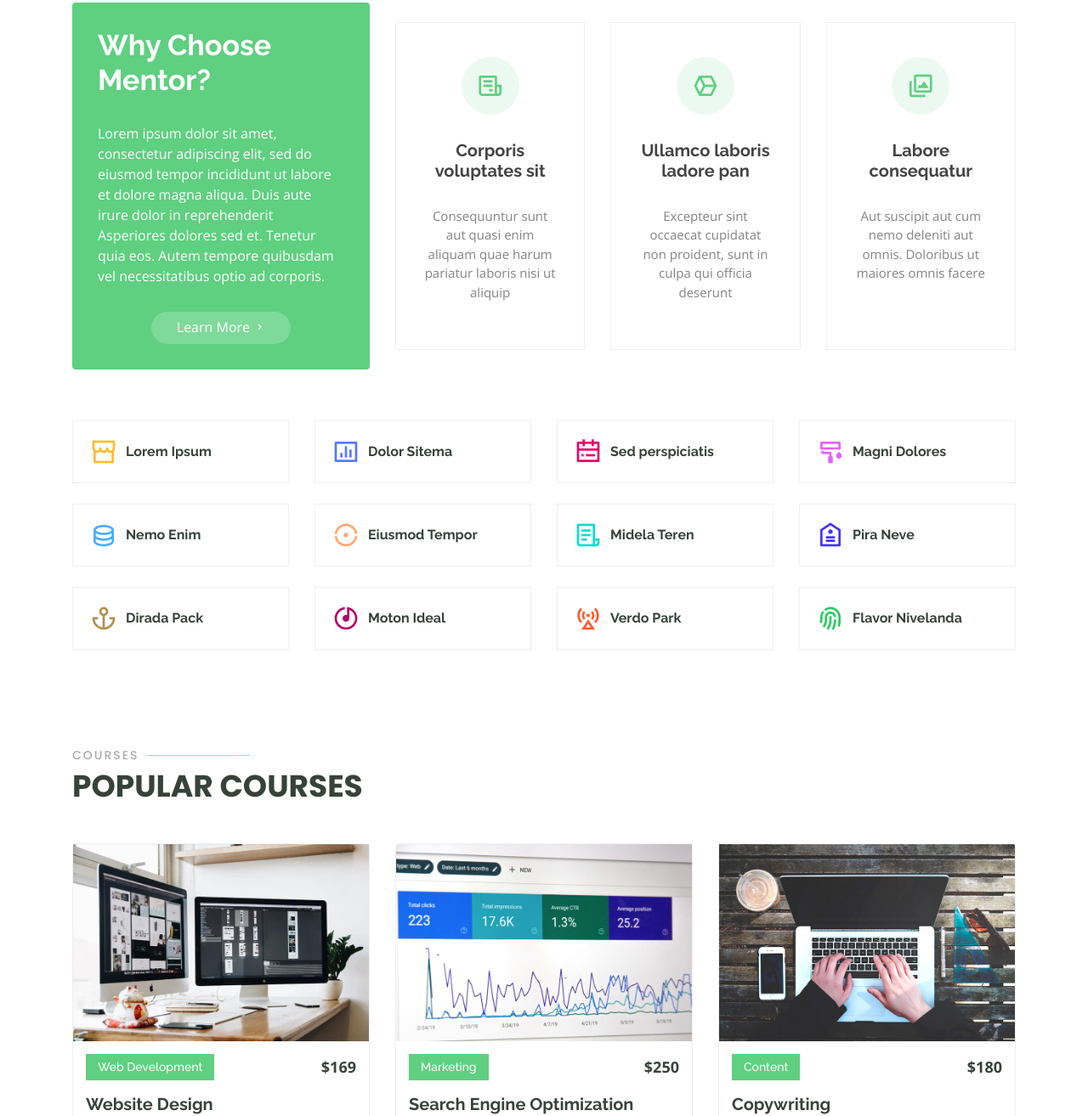
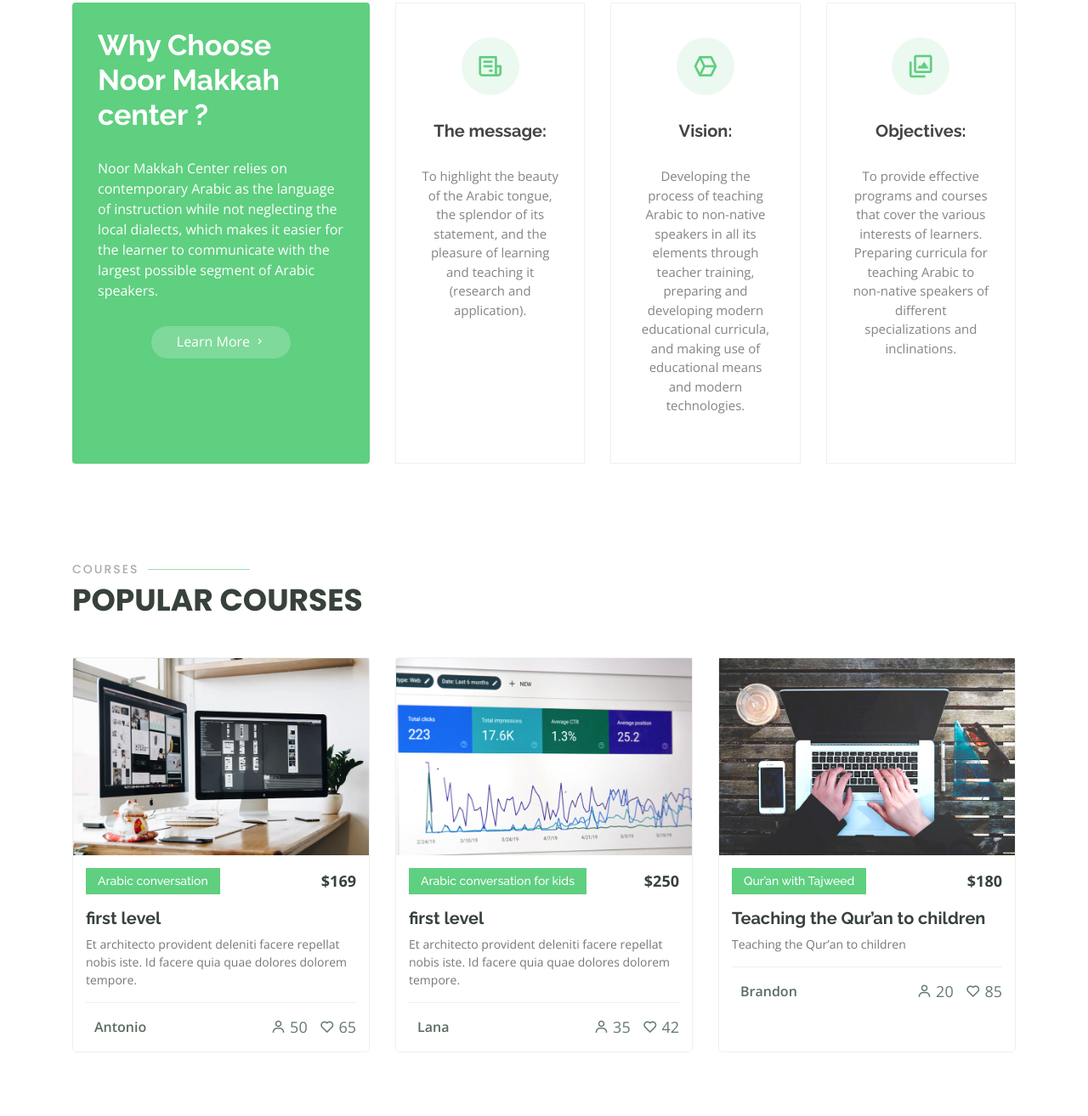
Before and after one commit to YousefGo/Noor-Macca, a plain HTML site: page index.html in a window 1280 px wide. Shown: the part 1564-2878 px from the top of the page at 85% size. Drawn offline with nearby package versions, Linux system fonts and the light colour scheme.

Commit message:
modfiy mian page

```diff
--- a/index.html
+++ b/index.html
@@ -155,10 +155,10 @@
         <div class="row">
           <div class="col-lg-4 d-flex align-items-stretch">
             <div class="content">
-              <h3>Why Choose Mentor?</h3>
+              <h3>Why Choose Noor Makkah center ?</h3>
               <p>
-                Lorem ipsum dolor sit amet, consectetur adipiscing elit, sed do eiusmod tempor incididunt ut labore et dolore magna aliqua. Duis aute irure dolor in reprehenderit
-                Asperiores dolores sed et. Tenetur quia eos. Autem tempore quibusdam vel necessitatibus optio ad corporis.
+                Noor Makkah Center relies on contemporary Arabic as the language of instruction while not neglecting the local dialects, which makes it easier for the learner to communicate with the largest possible segment of Arabic speakers.
+
               </p>
               <div class="text-center">
                 <a href="about.html" class="more-btn">Learn More <i class="bx bx-chevron-right"></i></a>
@@ -171,22 +171,22 @@
                 <div class="col-xl-4 d-flex align-items-stretch">
                   <div class="icon-box mt-4 mt-xl-0">
                     <i class="bx bx-receipt"></i>
-                    <h4>Corporis voluptates sit</h4>
-                    <p>Consequuntur sunt aut quasi enim aliquam quae harum pariatur laboris nisi ut aliquip</p>
+                    <h4>The message: </h4>
+                    <p>To highlight the beauty of the Arabic tongue, the splendor of its statement, and the pleasure of learning and teaching it (research and application). </p>
                   </div>
                 </div>
                 <div class="col-xl-4 d-flex align-items-stretch">
                   <div class="icon-box mt-4 mt-xl-0">
                     <i class="bx bx-cube-alt"></i>
-                    <h4>Ullamco laboris ladore pan</h4>
-                    <p>Excepteur sint occaecat cupidatat non proident, sunt in culpa qui officia deserunt</p>
+                    <h4>Vision: </h4>
+                    <p>Developing the process of teaching Arabic to non-native speakers in all its elements through teacher training, preparing and developing modern educational curricula, and making use of educational means and modern technologies.</p>
                   </div>
                 </div>
                 <div class="col-xl-4 d-flex align-items-stretch">
                   <div class="icon-box mt-4 mt-xl-0">
                     <i class="bx bx-images"></i>
-                    <h4>Labore consequatur</h4>
-                    <p>Aut suscipit aut cum nemo deleniti aut omnis. Doloribus ut maiores omnis facere</p>
+                    <h4>Objectives:</h4>
+                    <p>To provide effective programs and courses that cover the various interests of learners. Preparing curricula for teaching Arabic to non-native speakers of different specializations and inclinations.</p>
                   </div>
                 </div>
               </div>
@@ -197,87 +197,7 @@
       </div>
     </section><!-- End Why Us Section -->
 
-    <!-- ======= Features Section ======= -->
-    <section id="features" class="features">
-      <div class="container" data-aos="fade-up">
 
-        <div class="row" data-aos="zoom-in" data-aos-delay="100">
-          <div class="col-lg-3 col-md-4">
-            <div class="icon-box">
-              <i class="ri-store-line" style="color: #ffbb2c;"></i>
-              <h3><a href="">Lorem Ipsum</a></h3>
-            </div>
-          </div>
-          <div class="col-lg-3 col-md-4 mt-4 mt-md-0">
-            <div class="icon-box">
-              <i class="ri-bar-chart-box-line" style="color: #5578ff;"></i>
-              <h3><a href="">Dolor Sitema</a></h3>
-            </div>
-          </div>
-          <div class="col-lg-3 col-md-4 mt-4 mt-md-0">
-            <div class="icon-box">
-              <i class="ri-calendar-todo-line" style="color: #e80368;"></i>
-              <h3><a href="">Sed perspiciatis</a></h3>
-            </div>
-          </div>
-          <div class="col-lg-3 col-md-4 mt-4 mt-lg-0">
-            <div class="icon-box">
-              <i class="ri-paint-brush-line" style="color: #e361ff;"></i>
-              <h3><a href="">Magni Dolores</a></h3>
-            </div>
-          </div>
-          <div class="col-lg-3 col-md-4 mt-4">
-            <div class="icon-box">
-              <i class="ri-database-2-line" style="color: #47aeff;"></i>
-              <h3><a href="">Nemo Enim</a></h3>
-            </div>
-          </div>
-          <div class="col-lg-3 col-md-4 mt-4">
-            <div class="icon-box">
-              <i class="ri-gradienter-line" style="color: #ffa76e;"></i>
-              <h3><a href="">Eiusmod Tempor</a></h3>
-            </div>
-          </div>
-          <div class="col-lg-3 col-md-4 mt-4">
-            <div class="icon-box">
-              <i class="ri-file-list-3-line" style="color: #11dbcf;"></i>
-              <h3><a href="">Midela Teren</a></h3>
-            </div>
-          </div>
-          <div class="col-lg-3 col-md-4 mt-4">
-            <div class="icon-box">
-              <i class="ri-price-tag-2-line" style="color: #4233ff;"></i>
-              <h3><a href="">Pira Neve</a></h3>
-            </div>
-          </div>
-          <div class="col-lg-3 col-md-4 mt-4">
-            <div class="icon-box">
-              <i class="ri-anchor-line" style="color: #b2904f;"></i>
-              <h3><a href="">Dirada Pack</a></h3>
-            </div>
-          </div>
-          <div class="col-lg-3 col-md-4 mt-4">
-            <div class="icon-box">
-              <i class="ri-disc-line" style="color: #b20969;"></i>
-              <h3><a href="">Moton Ideal</a></h3>
-            </div>
-          </div>
-          <div class="col-lg-3 col-md-4 mt-4">
-            <div class="icon-box">
-              <i class="ri-base-station-line" style="color: #ff5828;"></i>
-              <h3><a href="">Verdo Park</a></h3>
-            </div>
-          </div>
-          <div class="col-lg-3 col-md-4 mt-4">
-            <div class="icon-box">
-              <i class="ri-fingerprint-line" style="color: #29cc61;"></i>
-              <h3><a href="">Flavor Nivelanda</a></h3>
-            </div>
-          </div>
-        </div>
-
-      </div>
-    </section><!-- End Features Section -->
 
     <!-- ======= Popular Courses Section ======= -->
     <section id="popular-courses" class="courses">
@@ -295,11 +215,11 @@
               <img src="assets/img/course-1.jpg" class="img-fluid" alt="...">
               <div class="course-content">
                 <div class="d-flex justify-content-between align-items-center mb-3">
-                  <h4>Web Development</h4>
+                  <h4>Arabic conversation</h4>
                   <p class="price">$169</p>
                 </div>
 
-                <h3><a href="course-details.html">Website Design</a></h3>
+                <h3><a href="course-details.html">first level</a></h3>
                 <p>Et architecto provident deleniti facere repellat nobis iste. Id facere quia quae dolores dolorem tempore.</p>
                 <div class="trainer d-flex justify-content-between align-items-center">
                   <div class="trainer-profile d-flex align-items-center">
@@ -321,11 +241,11 @@
               <img src="assets/img/course-2.jpg" class="img-fluid" alt="...">
               <div class="course-content">
                 <div class="d-flex justify-content-between align-items-center mb-3">
-                  <h4>Marketing</h4>
+                  <h4>Arabic conversation for kids</h4>
                   <p class="price">$250</p>
                 </div>
 
-                <h3><a href="course-details.html">Search Engine Optimization</a></h3>
+                <h3><a href="course-details.html">first level</a></h3>
                 <p>Et architecto provident deleniti facere repellat nobis iste. Id facere quia quae dolores dolorem tempore.</p>
                 <div class="trainer d-flex justify-content-between align-items-center">
                   <div class="trainer-profile d-flex align-items-center">
@@ -347,12 +267,12 @@
               <img src="assets/img/course-3.jpg" class="img-fluid" alt="...">
               <div class="course-content">
                 <div class="d-flex justify-content-between align-items-center mb-3">
-                  <h4>Content</h4>
+                  <h4>Qur’an with Tajweed</h4>
                   <p class="price">$180</p>
                 </div>
 
-                <h3><a href="course-details.html">Copywriting</a></h3>
-                <p>Et architecto provident deleniti facere repellat nobis iste. Id facere quia quae dolores dolorem tempore.</p>
+                <h3><a href="course-details.html">Teaching the Qur’an to children</a></h3>
+                <p>Teaching the Qur’an to children</p>
                 <div class="trainer d-flex justify-content-between align-items-center">
                   <div class="trainer-profile d-flex align-items-center">
                     <img src="assets/img/trainers/trainer-3.jpg" class="img-fluid" alt="">
```
